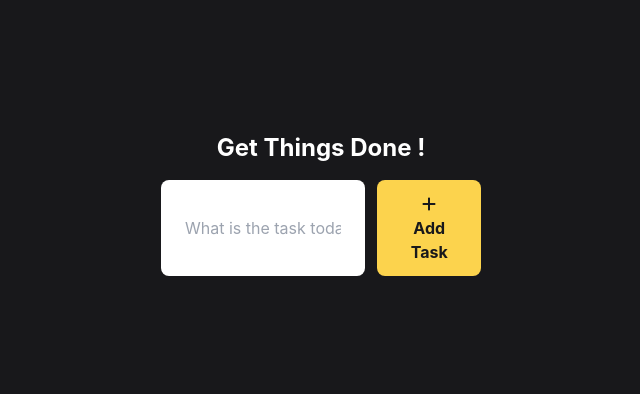
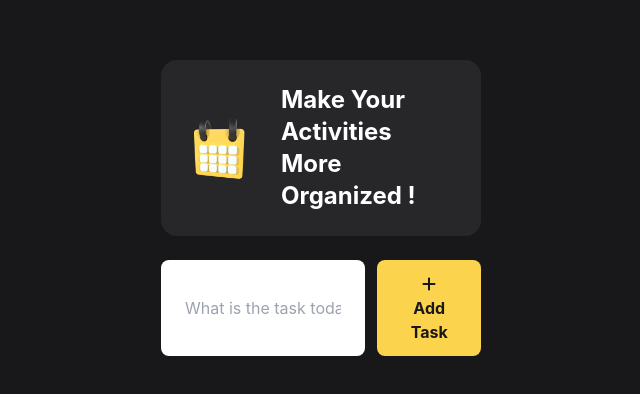
Before and after one commit to yondikavl/react-todo-app, a React (Create React App) app: page / in a window 1280 px wide. Shown: the part 188-582 px from the top of the page, without its empty margins (319-959 px from the left). Built offline with nearby package versions, Linux system fonts and the light colour scheme.

Commit message:
modify(TodoWrapper). add header

```diff
--- a/src/components/TodoWrapper.jsx
+++ b/src/components/TodoWrapper.jsx
@@ -3,6 +3,7 @@ import { Todo } from "./Todo";
 import { TodoForm } from "./TodoForm";
 import { v4 as uuidv4 } from "uuid";
 import { EditTodoForm } from "./EditTodoForm";
+import CalendarImg from "../assets/images/Calendar.png";
 
 export const TodoWrapper = () => {
   const [todos, setTodos] = useState([]);
@@ -43,9 +44,12 @@ export const TodoWrapper = () => {
   return (
     <div className="w-screen flex justify-center">
       <div className="w-1/4">
-        <h1 className="text-white text-2xl font-bold my-4 text-center">
-          Get Things Done !
-        </h1>
+        <div className="flex justify-between items-center my-6 bg-zinc-800 rounded-2xl p-6">
+          <img src={CalendarImg} alt="image-calendar" className="w-1/4" />
+          <h1 className="text-white text-2xl mx-7 font-bold">
+            Make Your Activities More Organized !
+          </h1>
+        </div>
         <TodoForm addTodo={addTodo} />
         {/* display todos */}
         {todos.map((todo) =>
```
Also changed, not shown: src/assets/images/Calendar.png (added).
